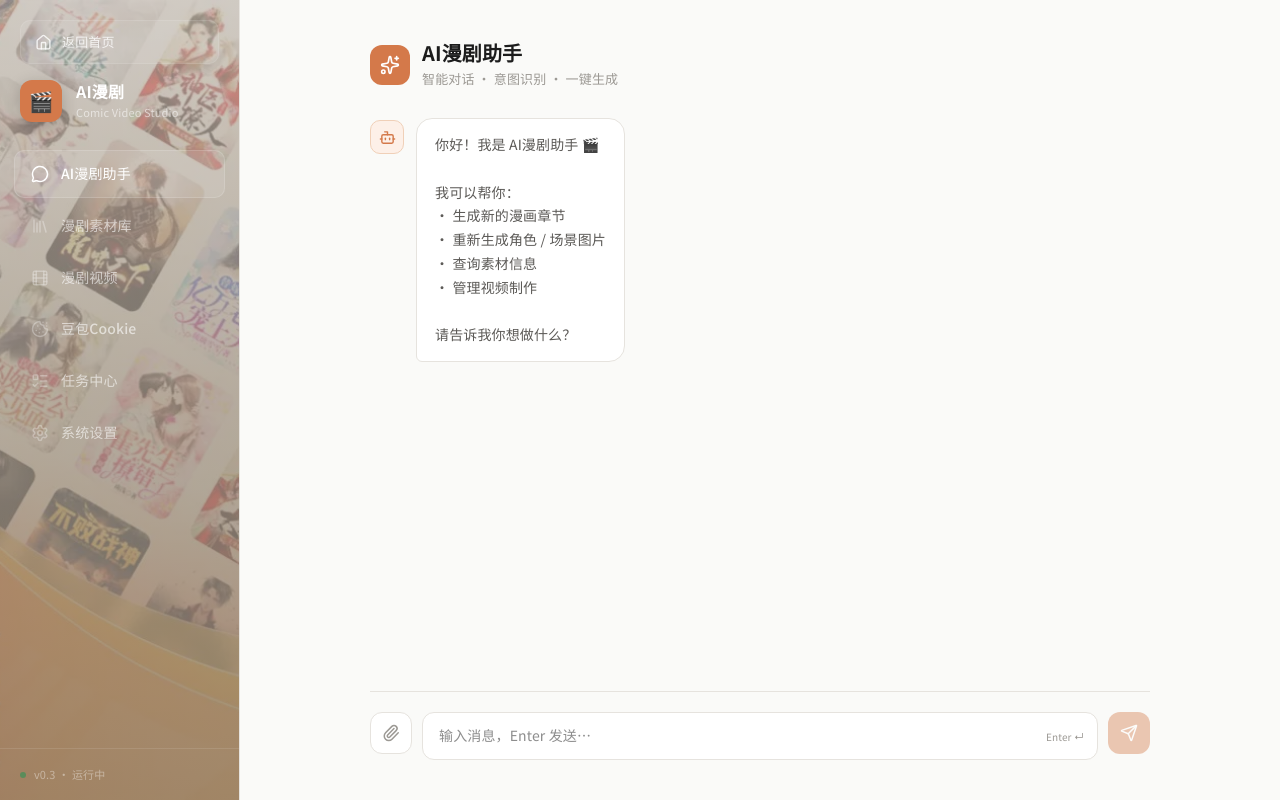
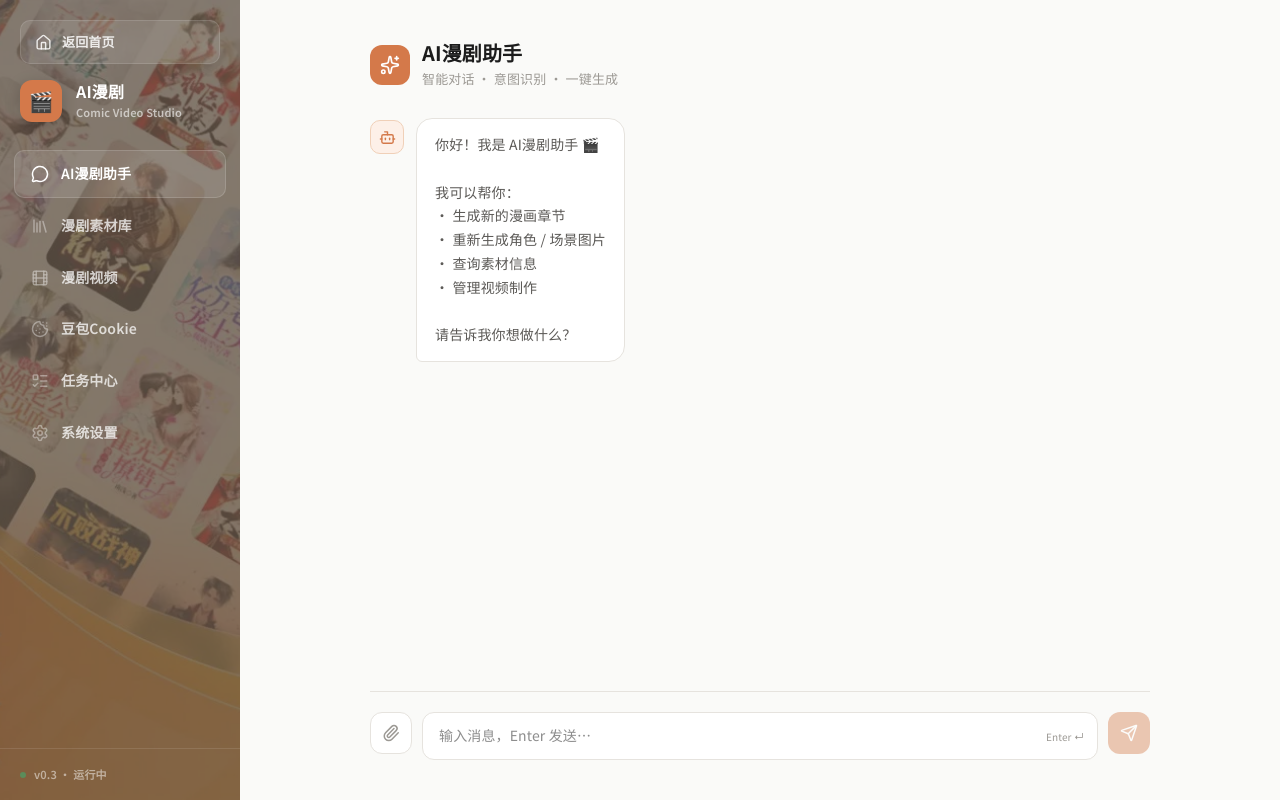
Before and after one commit to 1579928867-sudo/Aicomic-Budget-Version, a React (Vite) app in the folder web/: page / in a window 1280 px wide. Both pictures are taken after a click on the button "开始使用". Built offline with nearby package versions, Linux system fonts and the light colour scheme.

Commit message:
fix: sidebar font weight 600 + solid dark overlay, no white edge at bottom

```diff
--- a/web/src/components/Sidebar.tsx
+++ b/web/src/components/Sidebar.tsx
@@ -15,17 +15,18 @@ export function Sidebar() {
 
   return (
     <aside style={{
-      width: 240, minHeight: '100vh', flexShrink: 0,
+      width: 240, height: '100vh', flexShrink: 0, overflow: 'hidden',
       backgroundImage: 'url(/nav-bg.webp)',
       backgroundSize: 'cover', backgroundPosition: 'center',
       position: 'relative',
       display: 'flex', flexDirection: 'column',
-      borderRight: '1px solid var(--border)',
     }}>
-      {/* Texture overlay — deeper tone, more texture visible */}
+      {/* Texture overlay — solid at edges, translucent in middle */}
       <div style={{
         position: 'absolute', inset: 0,
-        background: 'linear-gradient(180deg, rgba(190,182,172,0.72) 0%, rgba(160,150,138,0.78) 50%, rgba(140,130,118,0.82) 100%)',
+        background: `
+          rgba(100,88,76,0.80)
+        `,
         zIndex: 0, pointerEvents: 'none',
       }} />
 
@@ -37,14 +38,14 @@ export function Sidebar() {
             style={{
               display: 'flex', alignItems: 'center', gap: 10,
               padding: '10px 14px', borderRadius: 10,
-              border: '1px solid rgba(255,255,255,0.1)',
-              background: 'rgba(255,255,255,0.08)',
-              color: 'rgba(255,255,255,0.8)', fontFamily: 'inherit',
-              fontSize: 13, fontWeight: 500, cursor: 'pointer',
+              border: '1px solid rgba(255,255,255,0.12)',
+              background: 'rgba(255,255,255,0.1)',
+              color: 'rgba(255,255,255,0.85)', fontFamily: 'inherit',
+              fontSize: 13, fontWeight: 600, cursor: 'pointer',
               width: '100%', transition: 'all 0.15s',
             }}
-            onMouseEnter={e => { e.currentTarget.style.background = 'rgba(255,255,255,0.14)'; e.currentTarget.style.color = '#fff'; }}
-            onMouseLeave={e => { e.currentTarget.style.background = 'rgba(255,255,255,0.08)'; e.currentTarget.style.color = 'rgba(255,255,255,0.8)'; }}
+            onMouseEnter={e => { e.currentTarget.style.background = 'rgba(255,255,255,0.18)'; e.currentTarget.style.color = '#fff'; }}
+            onMouseLeave={e => { e.currentTarget.style.background = 'rgba(255,255,255,0.1)'; e.currentTarget.style.color = 'rgba(255,255,255,0.85)'; }}
           >
             <Home size={17} /> 返回首页
           </button>
@@ -60,8 +61,8 @@ export function Sidebar() {
               fontSize: 20, boxShadow: '0 4px 16px rgba(0,0,0,0.2)',
             }}>🎬</div>
             <div>
-              <div style={{ fontSize: 16, fontWeight: 700, color: '#fff', lineHeight: 1.3 }}>AI漫剧</div>
-              <div style={{ fontSize: 11, color: 'rgba(255,255,255,0.55)', marginTop: 1 }}>Comic Video Studio</div>
+              <div style={{ fontSize: 16, fontWeight: 800, color: '#fff', lineHeight: 1.3 }}>AI漫剧</div>
+              <div style={{ fontSize: 11, fontWeight: 600, color: 'rgba(255,255,255,0.6)', marginTop: 1 }}>Comic Video Studio</div>
             </div>
           </div>
         </div>
@@ -79,8 +80,8 @@ export function Sidebar() {
                   padding: '11px 16px', borderRadius: 10,
                   border: active ? '1px solid rgba(255,255,255,0.15)' : '1px solid transparent',
                   background: active ? 'rgba(255,255,255,0.1)' : 'transparent',
-                  color: active ? '#fff' : 'rgba(255,255,255,0.6)',
-                  fontSize: 14, fontWeight: 500, fontFamily: 'inherit',
+                  color: active ? '#fff' : 'rgba(255,255,255,0.75)',
+                  fontSize: 14, fontWeight: 600, fontFamily: 'inherit',
                   cursor: 'pointer', transition: 'all 0.15s ease',
                 }}
                 onMouseEnter={e => { if (!active) { e.currentTarget.style.background = 'rgba(255,255,255,0.07)'; e.currentTarget.style.color = 'rgba(255,255,255,0.9)'; }}}
@@ -96,7 +97,7 @@ export function Sidebar() {
         {/* Footer */}
         <div style={{ position: 'relative', zIndex: 1, padding: '16px 20px', borderTop: '1px solid rgba(255,255,255,0.1)', display: 'flex', alignItems: 'center', gap: 8 }}>
           <div style={{ width: 6, height: 6, borderRadius: '50%', background: 'var(--success)' }} />
-          <span style={{ fontSize: 11, color: 'rgba(255,255,255,0.4)' }}>v0.3 · 运行中</span>
+          <span style={{ fontSize: 11, fontWeight: 600, color: 'rgba(255,255,255,0.5)' }}>v0.3 · 运行中</span>
         </div>
       </div>
     </aside>
```
